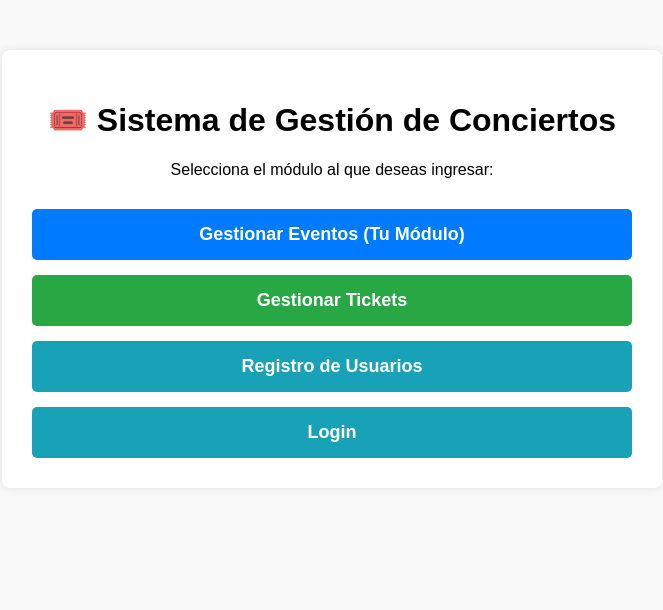
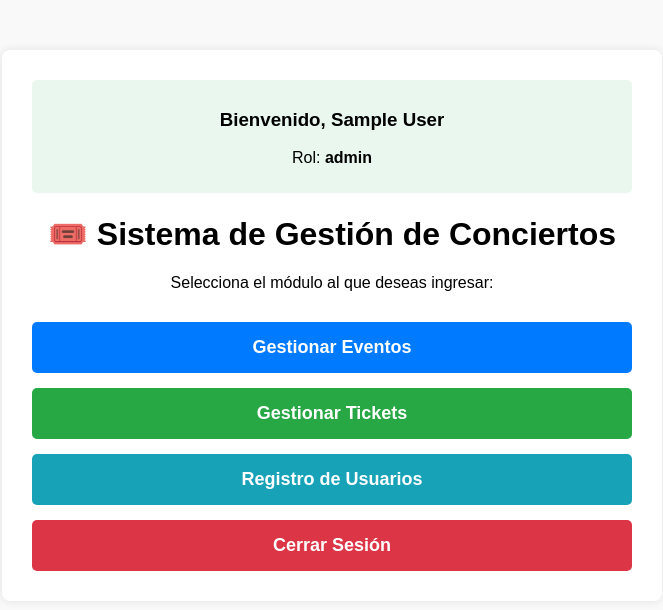
Before and after one commit to RojasJhonatan/Tickets_concierto_Convocatoria, a PHP site: page / in a window 1280 px wide. Shown: the top 610 px of the page, without its empty margins (308-971 px from the left). Run offline with PHP 8.4, Linux system fonts and the light colour scheme; the visitor is signed in with stand-in values (Sample User, id 1).

Commit message:
Update index.php

```diff
--- a/index.php
+++ b/index.php
@@ -1,35 +1,136 @@
+<?php
+session_start();
+
+if (!isset($_SESSION['id'])) {
+    header("Location: vista/login.php");
+    exit();
+}
+?>
+
 <!DOCTYPE html>
 <html lang="es">
 <head>
     <meta charset="UTF-8">
     <meta name="viewport" content="width=device-width, initial-scale=1.0">
     <title>Sistema de Tickets y Eventos</title>
+
     <style>
-        body { font-family: Arial, sans-serif; text-align: center; margin-top: 50px; background-color: #f9f9f9; }
-        .container { max-width: 600px; margin: 0 auto; background: white; padding: 30px; border-radius: 8px; box-shadow: 0px 0px 10px rgba(0,0,0,0.1); }
-        .menu { display: flex; flex-direction: column; gap: 15px; margin-top: 30px; }
-        .btn { padding: 15px; text-decoration: none; color: white; font-weight: bold; border-radius: 5px; font-size: 18px; transition: background 0.2s; }
-        .btn-eventos { background-color: #007bff; }
-        .btn-eventos:hover { background-color: #0056b3; }
-        .btn-tickets { background-color: #28a745; }
-        .btn-tickets:hover { background-color: #218838; }
-        .btn-usuarios { background-color: #17a2b8; }
-        .btn-usuarios:hover { background-color: #117a8b; }
+        body {
+            font-family: Arial, sans-serif;
+            text-align: center;
+            margin-top: 50px;
+            background-color: #f9f9f9;
+        }
+
+        .container {
+            max-width: 600px;
+            margin: 0 auto;
+            background: white;
+            padding: 30px;
+            border-radius: 8px;
+            box-shadow: 0px 0px 10px rgba(0,0,0,0.1);
+        }
+
+        .menu {
+            display: flex;
+            flex-direction: column;
+            gap: 15px;
+            margin-top: 30px;
+        }
+
+        .btn {
+            padding: 15px;
+            text-decoration: none;
+            color: white;
+            font-weight: bold;
+            border-radius: 5px;
+            font-size: 18px;
+            transition: background 0.2s;
+        }
+
+        .btn-eventos {
+            background-color: #007bff;
+        }
+
+        .btn-eventos:hover {
+            background-color: #0056b3;
+        }
+
+        .btn-tickets {
+            background-color: #28a745;
+        }
+
+        .btn-tickets:hover {
+            background-color: #218838;
+        }
+
+        .btn-usuarios {
+            background-color: #17a2b8;
+        }
+
+        .btn-usuarios:hover {
+            background-color: #117a8b;
+        }
+
+        .bienvenida {
+            margin-bottom: 20px;
+            padding: 10px;
+            background: #e9f7ef;
+            border-radius: 5px;
+        }
+
+        .logout {
+            background-color: #dc3545;
+        }
+
+        .logout:hover {
+            background-color: #b02a37;
+        }
     </style>
 </head>
+
 <body>
 
     <div class="container">
+
+        <div class="bienvenida">
+            <h3>
+                Bienvenido,
+                <?php echo htmlspecialchars($_SESSION['nombre']); ?>
+            </h3>
+
+            <p>
+                Rol:
+                <strong>
+                    <?php echo htmlspecialchars($_SESSION['rol']); ?>
+                </strong>
+            </p>
+        </div>
+
         <h1>🎟️ Sistema de Gestión de Conciertos</h1>
+
         <p>Selecciona el módulo al que deseas ingresar:</p>
 
         <div class="menu">
-            <a href="vista/listaEventos.php" class="btn btn-eventos">Gestionar Eventos (Tu Módulo)</a>
 
-            <a href="vista/listaTickets.php" class="btn btn-tickets">Gestionar Tickets</a>
-            <a href="vista/formularioCrearUsuario.php" class="btn btn-usuarios">Registro de Usuarios</a>
-            <a href="vista/login.php" class="btn btn-usuarios">Login</a>
+            <a href="vista/listaEventos.php" class="btn btn-eventos">
+                Gestionar Eventos
+            </a>
+
+            <a href="vista/listaTickets.php" class="btn btn-tickets">
+                Gestionar Tickets
+            </a>
+
+            <a href="vista/formularioCrearUsuario.php" class="btn btn-usuarios">
+                Registro de Usuarios
+            </a>
+
+            <a href="controlador/logout.php" class="btn logout">
+                Cerrar Sesión
+            </a>
+
         </div>
+
     </div>
 
 </body>
```
